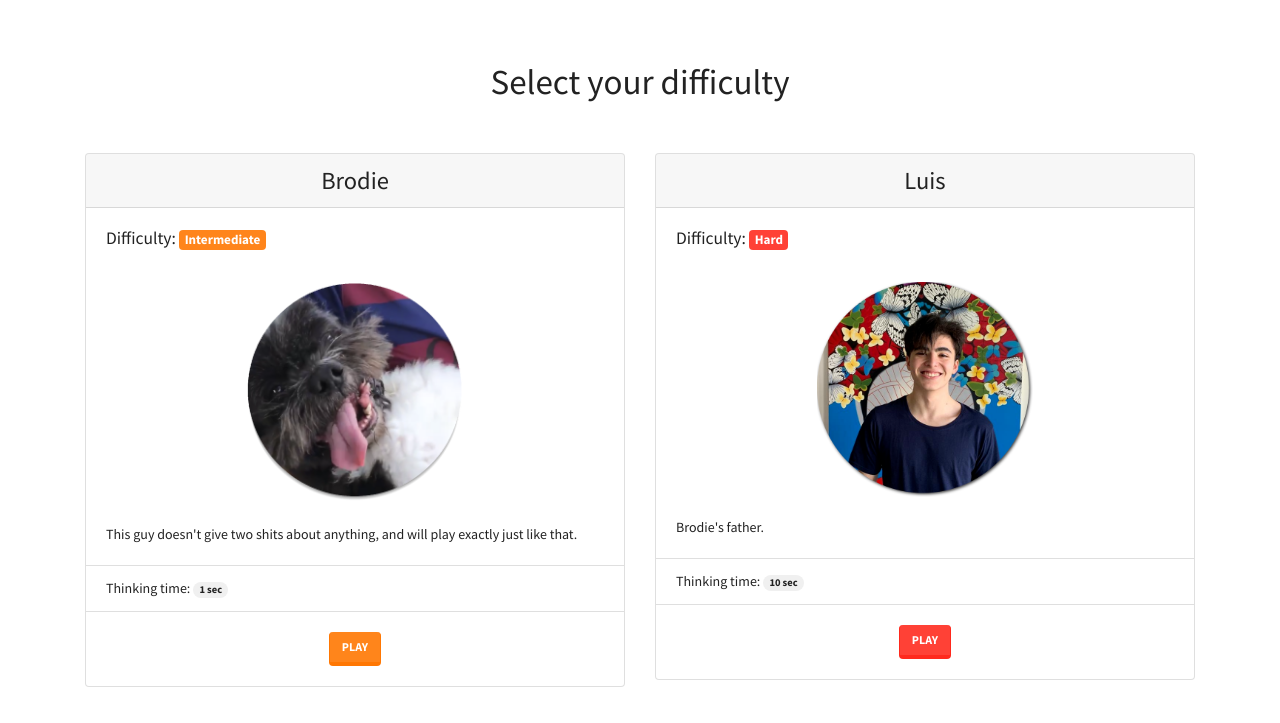
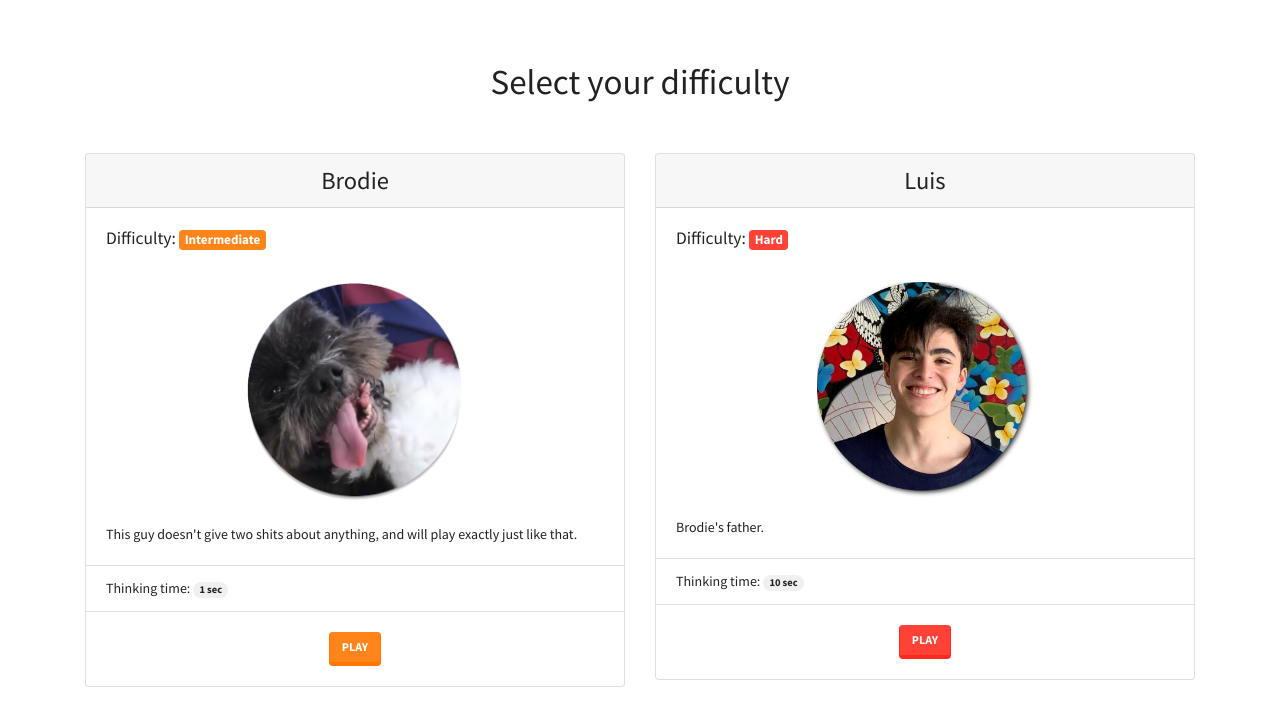
Before and after one commit to LV/PlayLuis, a plain HTML site: page games/chess/chesspick.html in a window 1280 px wide. Shown: the part 59-782 px from the top of the page. Drawn offline with nearby package versions, Linux system fonts and the light colour scheme.

Commit message:
Zoom in on photo in chesspick

```diff
--- a/games/chess/chesspick.html
+++ b/games/chess/chesspick.html
@@ -72,7 +72,7 @@
 						<div class="card-body">
 							<h5 class="card-title">Difficulty: <span class="badge badge-danger">Hard</span></h5>
 						</div>
-						<center><img style="height: 40%; width: 40%; display: block;" src="../../img/LuisHappy.png" alt="Card image"></center>
+						<center><img style="height: 40%; width: 40%; display: block;" src="../../img/Luisito.png" alt="Card image"></center>
 						<div class="card-body">
 							<p class="card-text">Brodie's father. </p>
 						</div>
```
Also changed, not shown: img/LuisHappy.png (deleted), img/Luisito.png (added).
